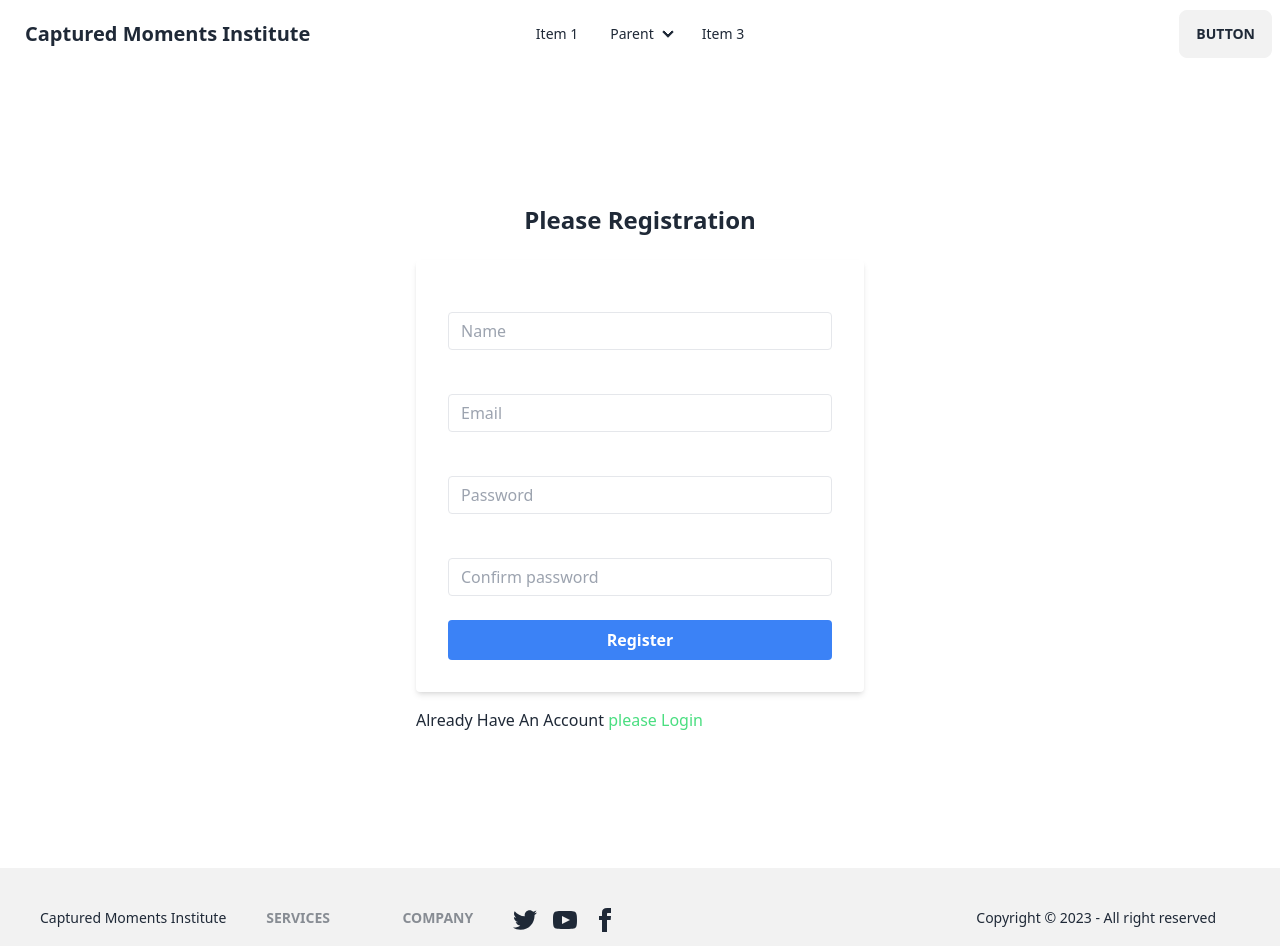
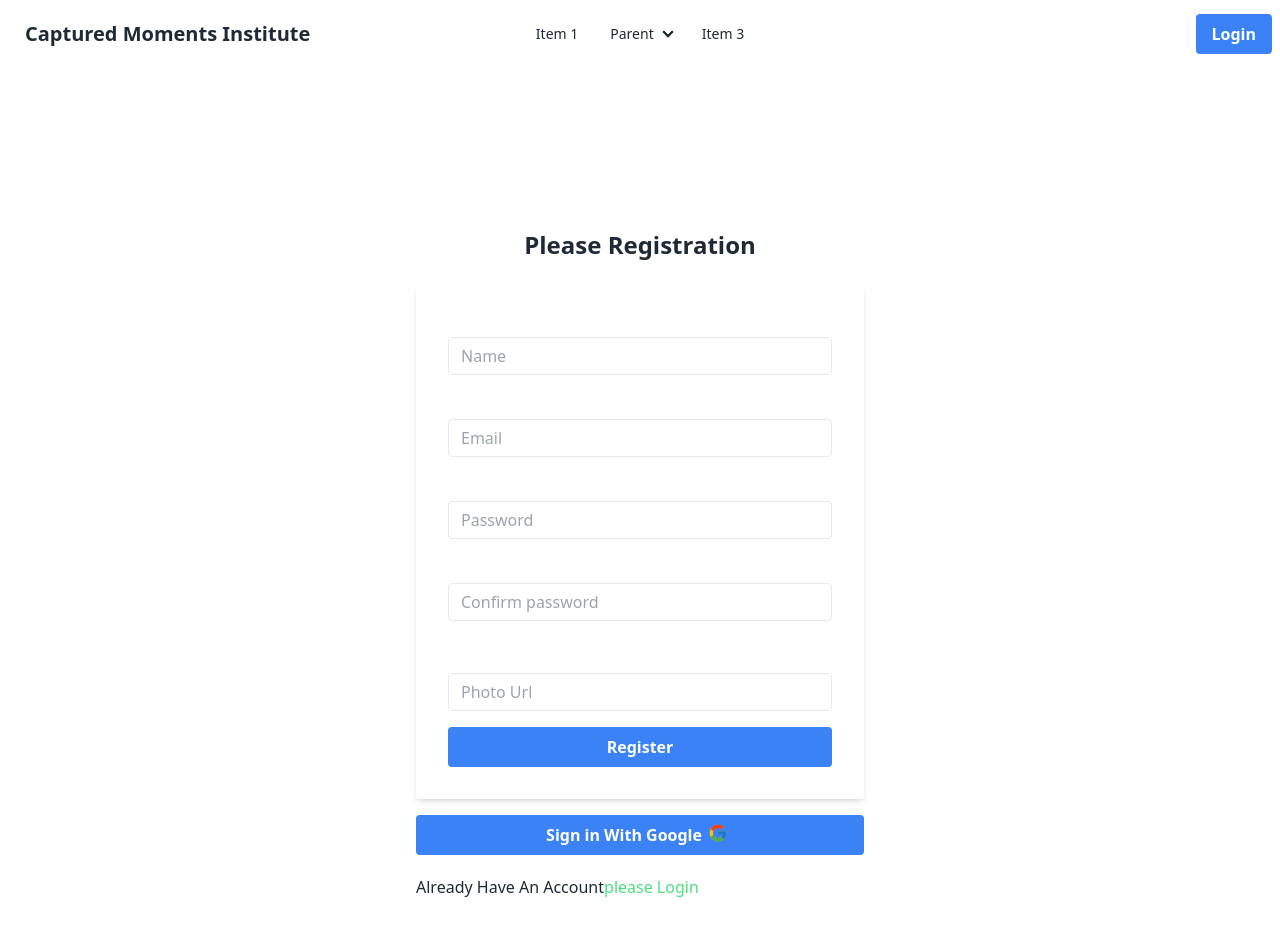
Before and after one commit to SadikRa/captured-moments-institute-cllient, a React (Vite) app: page /register in a window 1280 px wide. Shown: the top 946 px of the page. Built offline with nearby package versions, Linux system fonts and the light colour scheme; no server answers.

Commit message:
login register done

```diff
--- a/src/Router/Router.jsx
+++ b/src/Router/Router.jsx
@@ -2,12 +2,17 @@ import { createBrowserRouter } from "react-router-dom";
 import Main from "../Layout/Main";
 import Login from "../pages/Login/Login";
 import Register from "../pages/Register/Register";
+import Home from "../pages/Home/Home/Home";
 
 const router = createBrowserRouter([
     {
       path: "/",
       element: <Main></Main>,
       children: [
+        {
+          path: '/',
+          element: <Home></Home>
+        },
         {
           path: 'login',
           element: <Login></Login>
--- a/src/firebase/firebase.config.js
+++ b/src/firebase/firebase.config.js
@@ -15,5 +15,4 @@ const firebaseConfig = {
 
 // Initialize Firebase
 const app = initializeApp(firebaseConfig);
-
 export default app;
--- /dev/null
+++ b/src/pages/Home/Home/Home.jsx
@@ -0,0 +1,9 @@
+const Home = () => {
+    return (
+        <div>
+
+        </div>
+    );
+};
+
+export default Home;
--- a/src/pages/Login/Login.jsx
+++ b/src/pages/Login/Login.jsx
@@ -1,19 +1,41 @@
-import { Link } from "react-router-dom";
+import { Link, useNavigate } from "react-router-dom";
 import { useForm } from "react-hook-form";
 import { Helmet } from "react-helmet-async";
+import { useContext } from "react";
+import { AuthContext } from "../../providers/AuthProvider";
+import { FcGoogle } from "react-icons/fc";
 
 const Login = () => {
+  const { googleSignIn, signIn } = useContext(AuthContext);
+  const navigate = useNavigate();
   const {
     register,
     handleSubmit,
+    reset,
     formState: { errors },
   } = useForm();
 
   const onSubmit = (data) => {
-    console.log(data);
+    signIn(data.email, data.password)
+      .then((Result) => {
+        console.log(Result);
+        reset();
+        navigate("/");
+      })
+      .catch((error) => console.log(error));
   };
 
   console.log(errors);
+
+  const handleGoogleLogin = () => {
+    googleSignIn()
+      .then((Result) => {
+        console.log(Result);
+      })
+      .catch((error) => {
+        console.log(error);
+      });
+  };
 
   return (
     <div className="flex justify-center my-24 items-center">
@@ -66,10 +88,16 @@ const Login = () => {
             Login
           </button>
         </form>
-        <p>
+        <button
+          className="bg-blue-500 flex justify-center hover:bg-blue-700 w-full text-white font-bold py-2 px-4 rounded focus:outline-none focus:shadow-outline"
+          onClick={handleGoogleLogin}
+        >
+         <p>Sign in With Google </p>  <FcGoogle className="w-8 h-5" />
+        </button>
+        <p className="mt-5">
           Do not have an account?
           <Link className="text-green-400" to={"/register"}>
-           Please Register
+            Please Register
           </Link>
         </p>
       </div>
--- a/src/pages/Register/Register.jsx
+++ b/src/pages/Register/Register.jsx
@@ -1,25 +1,50 @@
+import { useContext } from "react";
 import { Helmet } from "react-helmet-async";
 import { useForm } from "react-hook-form";
-import { Link } from "react-router-dom";
+import { Link, useNavigate } from "react-router-dom";
+import { AuthContext } from "../../providers/AuthProvider";
+import { FcGoogle } from "react-icons/fc";
 
 const Register = () => {
+  const { createUser, googleSignIn } = useContext(AuthContext);
+  const navigate = useNavigate();
   const {
     register,
     handleSubmit,
+    reset,
+    // eslint-disable-next-line no-unused-vars
     formState: { errors },
     watch,
   } = useForm();
 
   const password = watch("password");
 
+  const handleGoogleLogin = () => {
+    googleSignIn()
+      .then((Result) => {
+        console.log(Result);
+      })
+      .catch((error) => {
+        console.log(error);
+      });
+  };
+
+
   const onSubmit = (data) => {
     console.log(data);
+    createUser(data.email, data.password)
+      .then((Result) => {
+        console.log(Result);
+        reset();
+        navigate("/");
+      })
+      .catch((error) => console.log(error));
   };
 
-  console.log(errors);
+  // console.log(errors);
 
   return (
-    <div className="flex justify-center items-center h-screen">
+    <div className="flex justify-center items-center my-24 h-screen">
       <Helmet>
         <title>Captured Moments Institute || Register</title>
       </Helmet>
@@ -76,9 +101,27 @@ const Register = () => {
               {...register("password", {
                 required: true,
                 minLength: 6,
-                pattern: /^(?=.*?[A-Z])(?=.*?[a-z]).{8,}$/,
+                maxLength: 20,
+                pattern: /(?=.*[A-Z])(?=.*[!@#$&*])(?=.*[0-9])(?=.*[a-z])/,
               })}
             />
+            {errors.password?.type === "required" && (
+              <p className="text-red-600">Password is required</p>
+            )}
+            {errors.password?.type === "minLength" && (
+              <p className="text-red-600">Password must be 6 characters</p>
+            )}
+            {errors.password?.type === "maxLength" && (
+              <p className="text-red-600">
+                Password must be less than 20 characters
+              </p>
+            )}
+            {errors.password?.type === "pattern" && (
+              <p className="text-red-600">
+                Password must have one Uppercase one lower case, one number and
+                one special character.
+              </p>
+            )}
           </div>
           <div className="mb-6">
             <label
@@ -95,9 +138,25 @@ const Register = () => {
               {...register("confirmPassword", {
                 required: true,
                 minLength: 6,
-                pattern: /^(?=.*?[A-Z])(?=.*?[a-z]).{8,}$/,
+                maxLength: 20,
+                pattern: /(?=.*[A-Z])(?=.*[!@#$&*])(?=.*[0-9])(?=.*[a-z])/,
                 validate: (value) => value === password,
               })}
+            />
+          </div>
+          <div className="mb-4">
+            <label
+              htmlFor="name"
+              className="block text-white text-sm font-bold mb-2"
+            >
+              Photo Url
+            </label>
+            <input
+              id="photo"
+              type="text"
+              placeholder="Photo Url"
+              className="appearance-none border rounded w-full py-2 px-3 text-white leading-tight focus:outline-none focus:shadow-outline"
+              {...register("photo", { required: true })}
             />
           </div>
           <button
@@ -108,8 +167,14 @@ const Register = () => {
             Register
           </button>
         </form>
-        <p>
-          Already Have An Account{" "}
+        <button
+          className="bg-blue-500 flex justify-center hover:bg-blue-700 w-full text-white font-bold py-2 px-4 rounded focus:outline-none focus:shadow-outline"
+          onClick={handleGoogleLogin}
+        >
+         <p>Sign in With Google </p>  <FcGoogle className="w-8 h-5" />
+        </button>
+        <p className="mt-5">
+          Already Have An Account
           <Link className="text-green-400" to={"/login"}>
             please Login
           </Link>
--- a/src/pages/Shared/Navbar/Navbar.jsx
+++ b/src/pages/Shared/Navbar/Navbar.jsx
@@ -1,43 +1,104 @@
+import { useContext, useState } from "react";
+import { AuthContext } from "../../../providers/AuthProvider";
+import { Link } from "react-router-dom";
 
 const Navbar = () => {
+  const { user, logOut } = useContext(AuthContext);
+  const [isHovering, setIsHovering] = useState(false);
+
+  console.log(user);
+
+  const handleLogOut = () =>{
+    logOut()
+    .then(result => {
+      console.log(result)
+    })
+    .catch(error => console.log(error))
+  }
+  const handleMouseOver = () => {
+    setIsHovering(true);
+  };
+
+
+  const navOption = (
+    <>
+      <li>
+        <a>Item 1</a>
+      </li>
+      <li tabIndex={0}>
+        <details>
+          <summary>Parent</summary>
+          <ul className="p-2">
+            <li>
+              <a>Submenu 1</a>
+            </li>
+            <li>
+              <a>Submenu 2</a>
+            </li>
+          </ul>
+        </details>
+      </li>
+      <li>
+        <a>Item 3</a>
+      </li>
+    </>
+  );
+
   return (
     <div className="navbar bg-base-100">
       <div className="navbar-start">
         <div className="dropdown">
           <label tabIndex={0} className="btn btn-ghost lg:hidden">
-        <svg xmlns="http://www.w3.org/2000/svg" className="h-5 w-5" fill="none" viewBox="0 0 24 24" stroke="currentColor"><path strokeLinecap="round" strokeLinejoin="round" strokeWidth="2" d="M4 6h16M4 12h8m-8 6h16" /></svg>
+            <svg
+              xmlns="http://www.w3.org/2000/svg"
+              className="h-5 w-5"
+              fill="none"
+              viewBox="0 0 24 24"
+              stroke="currentColor"
+            >
+              <path
+                strokeLinecap="round"
+                strokeLinejoin="round"
+                strokeWidth="2"
+                d="M4 6h16M4 12h8m-8 6h16"
+              />
+            </svg>
           </label>
-      <ul tabIndex={0} className="menu menu-sm dropdown-content mt-3 p-2 shadow bg-base-100 rounded-box w-52">
-        <li><a>Item 1</a></li>
-        <li>
-          <a>Parent</a>
-          <ul className="p-2">
-            <li><a>Submenu 1</a></li>
-            <li><a>Submenu 2</a></li>
-          </ul>
-        </li>
-        <li><a>Item 3</a></li>
+          <ul
+            tabIndex={0}
+            className="menu menu-sm dropdown-content mt-3 p-2 shadow bg-base-100 rounded-box w-52"
+          >
+            {navOption}
           </ul>
         </div>
-    <a className="btn btn-ghost normal-case text-xl">Captured Moments Institute</a>
+        <a className="btn btn-ghost normal-case text-xl">
+          Captured Moments Institute
+        </a>
       </div>
       <div className="navbar-center hidden lg:flex">
-    <ul className="menu menu-horizontal px-1">
-      <li><a>Item 1</a></li>
-      <li tabIndex={0}>
-        <details>
-          <summary>Parent</summary>
-          <ul className="p-2">
-            <li><a>Submenu 1</a></li>
-            <li><a>Submenu 2</a></li>
-          </ul>
-        </details>
-      </li>
-      <li><a>Item 3</a></li>
-    </ul>
+        <ul className="menu menu-horizontal px-1">{navOption}</ul>
       </div>
       <div className="navbar-end">
-    <a className="btn">Button</a>
+        {user ? (
+         <div className="flex gap-3">
+           <button
+            onClick={handleLogOut}
+            className="bg-blue-500 hover:bg-blue-700 text-white font-bold py-2 px-4 rounded"
+          >
+            LogOut
+          </button>
+           <div onMouseOver={handleMouseOver}>
+           <img className="w-10 rounded-full" src={user?.photoURL} />
+         </div>
+         {isHovering && <div>{user?.displayName}</div>}
+         </div>
+        ) : (
+          <Link to={"/login"}>
+            <button className="bg-blue-500 hover:bg-blue-700 text-white font-bold py-2 px-4 rounded">
+              Login
+            </button>
+          </Link>
+        )}
       </div>
     </div>
   );
--- a/src/providers/AuthProvider.jsx
+++ b/src/providers/AuthProvider.jsx
@@ -1,6 +1,7 @@
 import { createContext, useEffect, useState } from "react";
 import {GoogleAuthProvider, createUserWithEmailAndPassword, getAuth, onAuthStateChanged, signInWithEmailAndPassword, signInWithPopup, signOut} from "firebase/auth";
 import app from "../firebase/firebase.config";
+
 export const AuthContext = createContext(null);
 
 
@@ -39,7 +40,7 @@ const AuthProvider = ({children}) => {
         const unsubscribe = onAuthStateChanged(auth, currentUser => {
             setUser(currentUser);
             console.log('current user', currentUser);
-
+            setLoading(false)
             // get and set token
             // if(currentUser){
             //     axios.post('https://bistro-boss-server-fawn.vercel.app/jwt', {email: currentUser.email})
```
Also changed, not shown: src/main.jsx (+11 -13 lines), src/Layout/Main.jsx (indentation only). Lines whose indentation alone changed are shown as unchanged.
